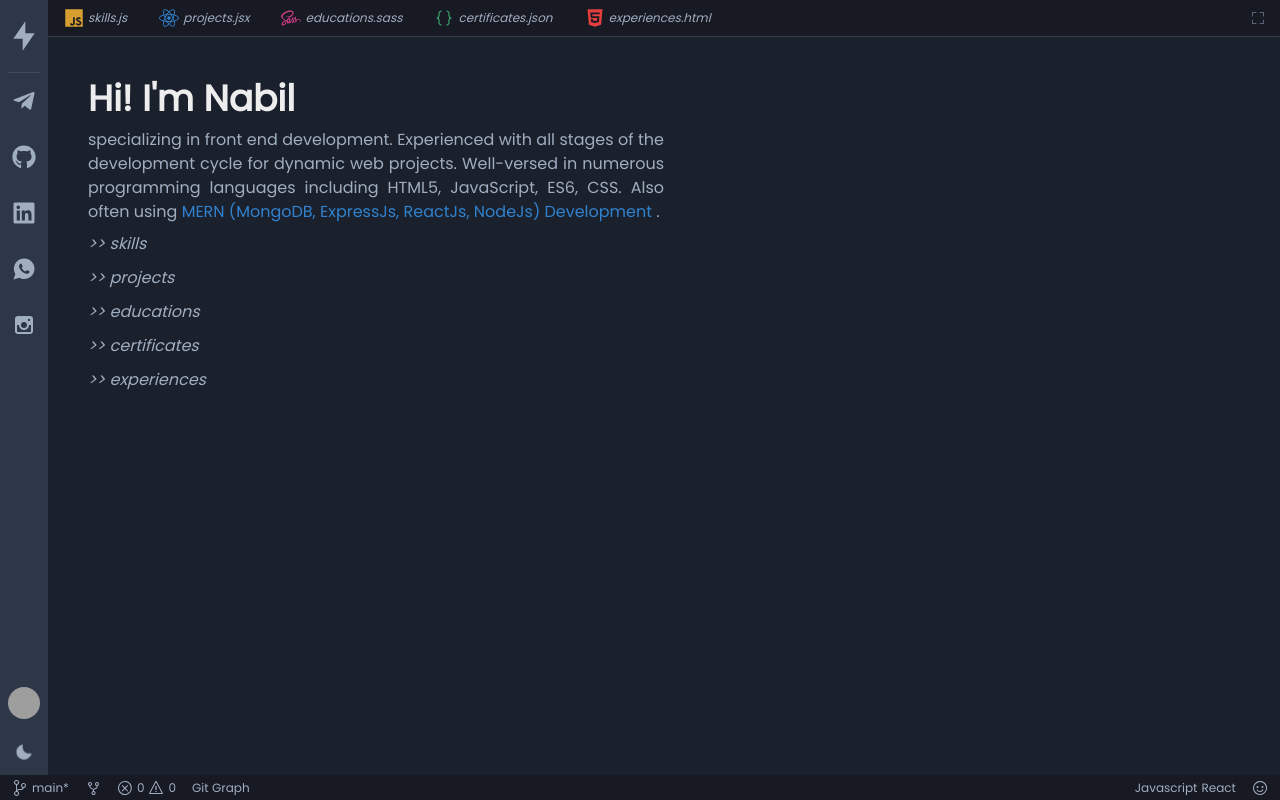
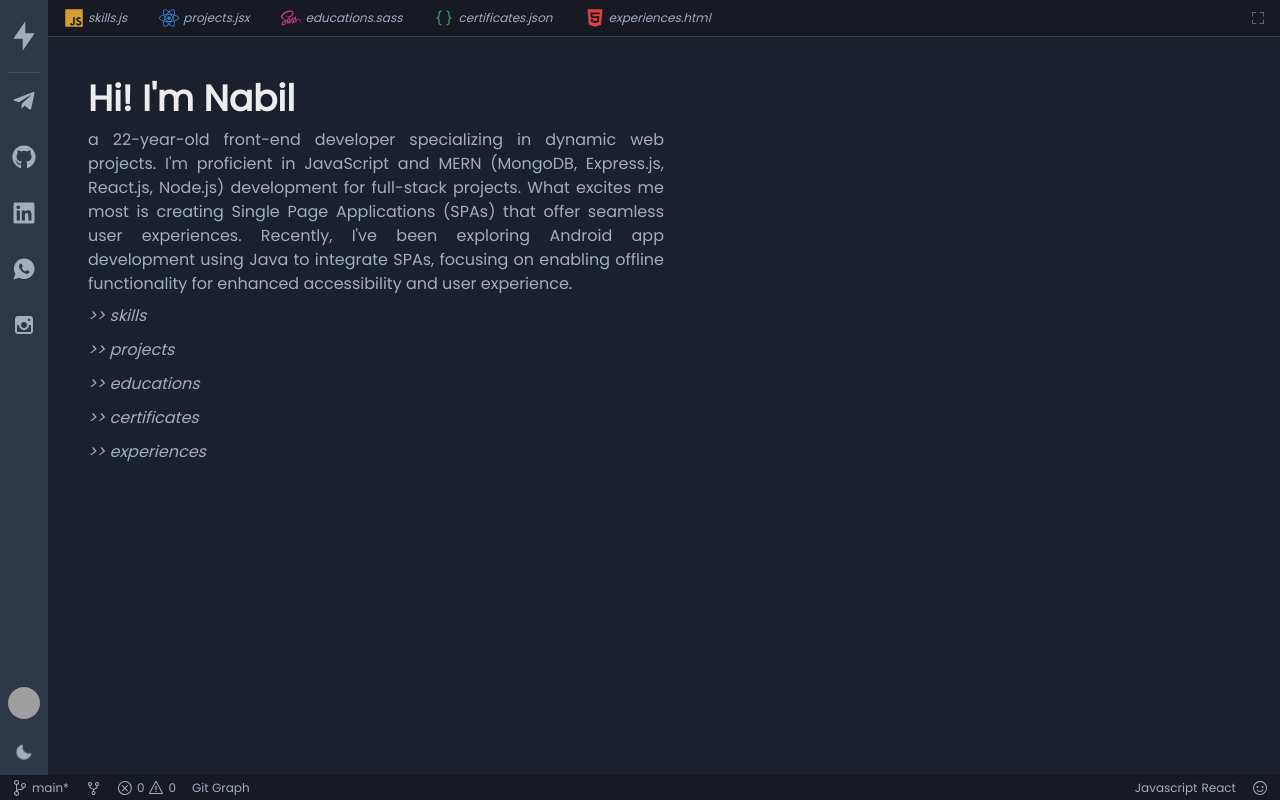
Before and after one commit to nabilaba/nabilaba.github.io, a React (Vite) app: page / in a window 1280 px wide. Built offline with nearby package versions, Linux system fonts and the light colour scheme; grey boxes are pictures that could not be loaded.

Commit message:
Update introduction

```diff
--- a/src/pages/Home/index.jsx
+++ b/src/pages/Home/index.jsx
@@ -53,14 +53,15 @@ const Home = () => {
           textAlign="justify"
           color={useColorModeValue("gray.600", "gray.400")}
         >
-          specializing in front end development. Experienced with all stages of
-          the development cycle for dynamic web projects. Well-versed in
-          numerous programming languages including HTML5, JavaScript, ES6, CSS.
-          Also often using{" "}
-          <Text as="span" color="blue.500">
-            MERN (MongoDB, ExpressJs, ReactJs, NodeJs) Development{" "}
-          </Text>
-          .
+          a 22-year-old front-end developer specializing in
+          dynamic web projects. I'm proficient in JavaScript and MERN
+          (MongoDB, Express.js, React.js, Node.js) development for
+          full-stack projects. What excites me most is creating Single
+          Page Applications (SPAs) that offer seamless user
+          experiences. Recently, I've been exploring Android app
+          development using Java to integrate SPAs, focusing on
+          enabling offline functionality for enhanced accessibility and
+          user experience.
         </Text>
       </Stack>
       <Stack>
```
